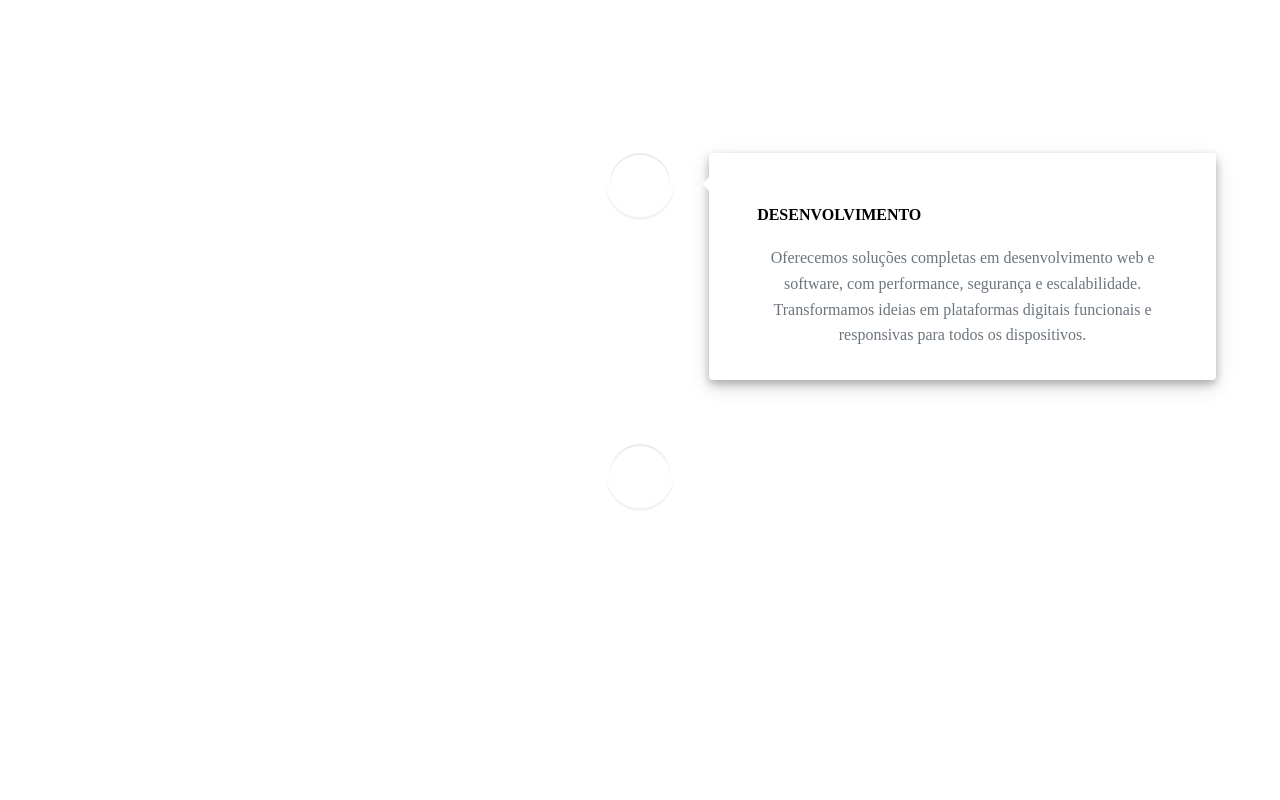
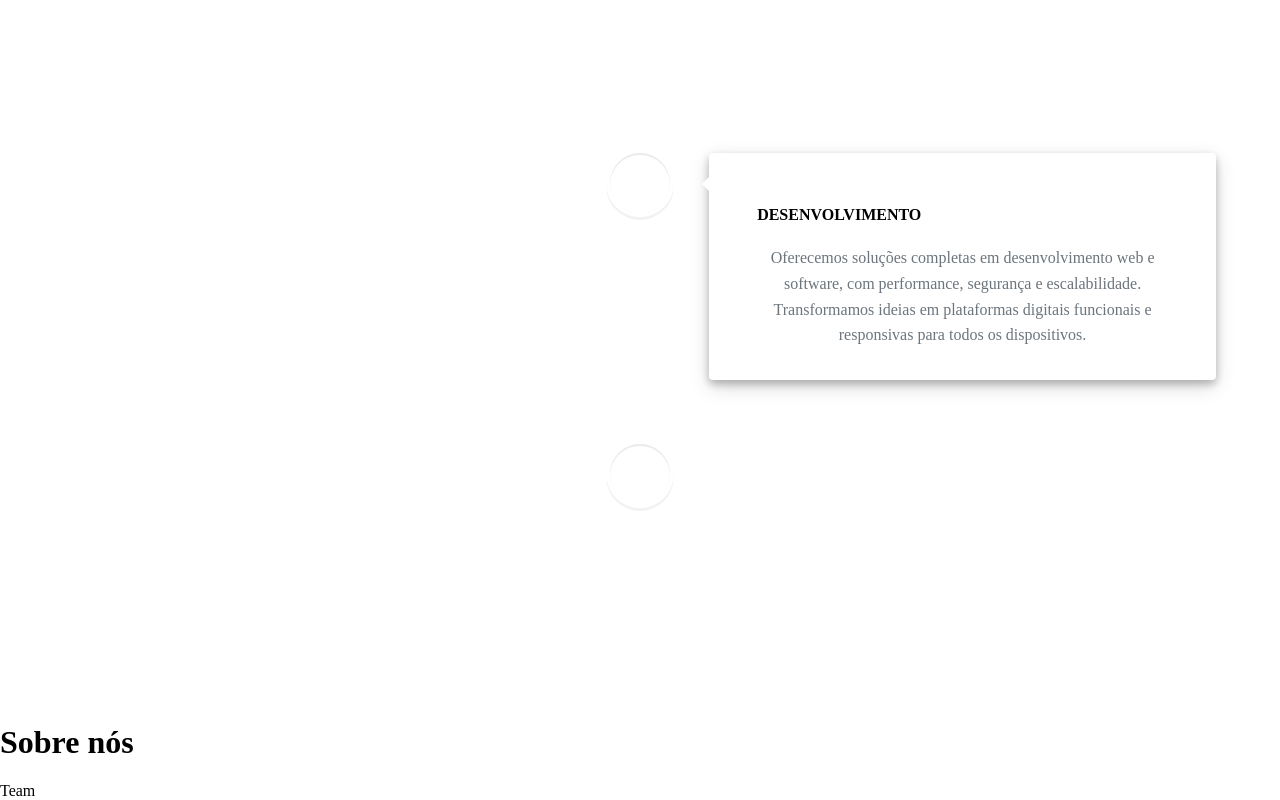
Before and after one commit to inovaSociety/inova---Projeto-3, a React (Vite) app in the folder inova/: page / in a window 1280 px wide. Shown: the part 1794-2594 px from the top of the page. Before the commit the page ends 2497 px from the top, so only its background shows below. Built offline with nearby package versions, Linux system fonts and the light colour scheme.

Commit message:
Criando a pagina sobre nós

```diff
--- a/inova/src/App.jsx
+++ b/inova/src/App.jsx
@@ -4,6 +4,7 @@ import Navbar from './components/navbar/Index'
 import Home from './components/home/Home'
 import Service from './components/servicesLp/ServicesLp'
 import Project from './components/projects/Project'
+import About from './components/about/About'
 function App() {
 
 
@@ -13,6 +14,8 @@ function App() {
      <Home/>
      <Project/>
      <Service/>
+     <About/>
+
     </>
   )
 }
--- /dev/null
+++ b/inova/src/components/about/About.jsx
@@ -0,0 +1,14 @@
+import React from 'react'
+import Team from './Team'
+
+
+const About = () => {
+  return (
+    <div>
+        <h1>Sobre nós</h1>
+        <Team/>
+    </div>
+  )
+}
+
+export default About
--- /dev/null
+++ b/inova/src/components/about/Team.jsx
@@ -0,0 +1,11 @@
+import React from 'react'
+
+const Team = () => {
+  return (
+    <div>Team
+
+    </div>
+  )
+}
+
+export default Team
```
Also changed, not shown: inova/src/images/power ranger vermelho.jpg (added).
